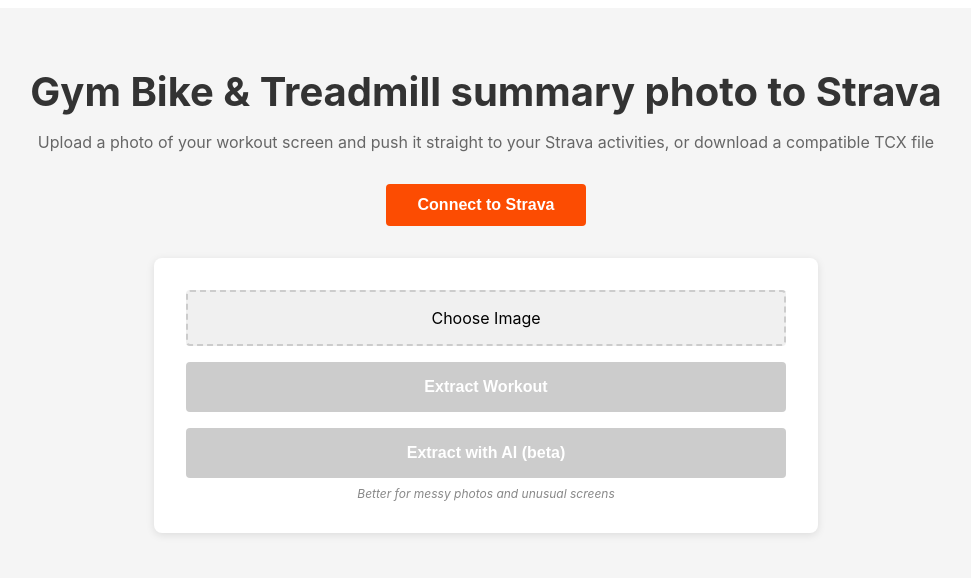
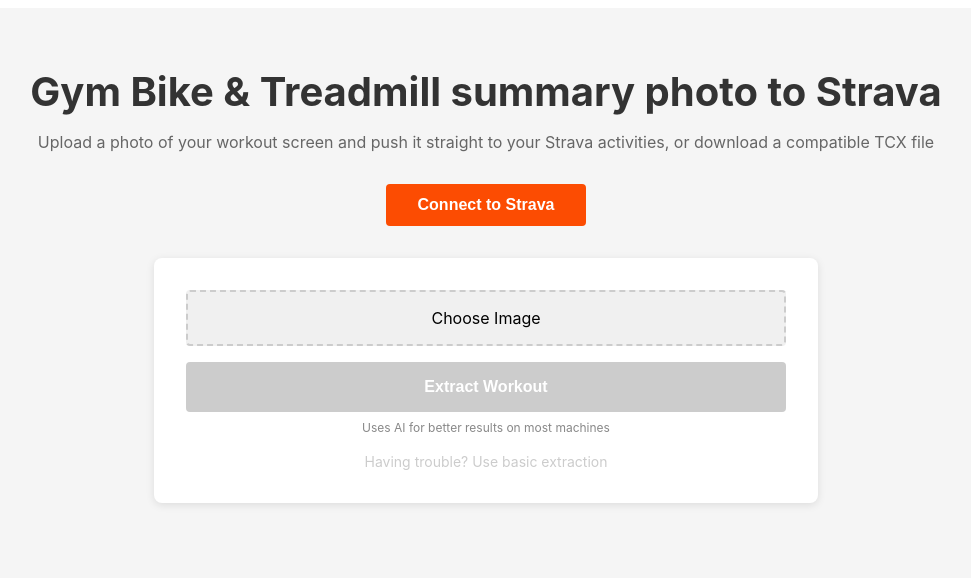
Before and after one commit to mattkeehan/gym-bike-2-strava, a Next.js app: page / in a window 1280 px wide. Shown: the top 578 px of the page, without its empty margins (154-1125 px from the left). Built offline with nearby package versions, Linux system fonts and the light colour scheme.

Commit message:
tidied interface

```diff
--- a/pages/index.tsx
+++ b/pages/index.tsx
@@ -67,10 +67,9 @@
   const [extractedText, setExtractedText] = useState<string>('');
   const [metrics, setMetrics] = useState<WorkoutMetrics | null>(null);
   const [loading, setLoading] = useState(false);
-  const [loadingAI, setLoadingAI] = useState(false);
   const [error, setError] = useState<string>('');
   const [manualEdit, setManualEdit] = useState(false);
-  const [showAISuggestion, setShowAISuggestion] = useState(false);
+  const [showOCRFallback, setShowOCRFallback] = useState(false);
 
   // Graph extraction state
   const [cropMode, setCropMode] = useState(false);
@@ -181,7 +180,7 @@
       setManualEdit(false);
       setCropBox(null);
       setCropMode(false);
-      setShowAISuggestion(false);
+      setShowOCRFallback(false);
 
       // Create preview URL
       const url = URL.createObjectURL(selectedFile);
@@ -197,73 +196,13 @@
 
     setLoading(true);
     setError('');
-    setShowAISuggestion(false);
-
-    try {
-      // Extract text using OCR
-      const text = await extractTextFromImage(file);
-      setExtractedText(text);
-
-      // Parse the extracted text
-      const parsedMetrics = parseWorkoutMetrics(text);
-
-      if (!parsedMetrics) {
-        setError('Could not parse workout metrics. Please use manual entry below.');
-        setManualEdit(true);
-        setShowAISuggestion(true); // OCR completely failed
-        return;
-      }
-
-      setMetrics(parsedMetrics);
-      populateEditFields(parsedMetrics);
-
-      // Check if metrics are incomplete and suggest AI extraction
-      const incomplete = isMetricsIncomplete(parsedMetrics);
-      if (incomplete) {
-        setShowAISuggestion(true);
-      }
-    } catch (err) {
-      setError('Failed to extract workout data. Please try manual entry.');
-      setManualEdit(true);
-      setShowAISuggestion(true); // OCR failed
-      console.error(err);
-    } finally {
-      setLoading(false);
-    }
-  };
-
-  // Helper to check if key metrics are missing
-  const isMetricsIncomplete = (m: WorkoutMetrics): boolean => {
-    // Missing duration is always incomplete
-    if (!m.durationSeconds) return true;
-
-    // For bike workouts, check watts
-    if (m.type === 'bike') {
-      if (!m.avgWatts || !m.maxWatts) return true;
-    }
-
-    // For run workouts, check pace or distance
-    if (m.type === 'run') {
-      if (!m.avgPaceSeconds && !m.distanceKm) return true;
-    }
-
-    return false;
-  };
-
-  const handleExtractWithAI = async () => {
-    if (!file) {
-      setError('Please select an image first');
-      return;
-    }
-
-    setLoadingAI(true);
-    setError('');
+    setShowOCRFallback(false);
 
     try {
       // Resize image to reduce payload size
       const resizedImageData = await resizeImageForAPI(file);
 
-      // Call AI extraction API
+      // Call AI extraction API (now the default)
       const response = await fetch('/api/extract-ai', {
         method: 'POST',
         headers: { 'Content-Type': 'application/json' },
@@ -297,19 +236,55 @@
 
       // Validate we have minimum required fields
       if (!parsedMetrics.durationSeconds) {
-        throw new Error('AI could not extract duration. Please use manual entry.');
+        throw new Error('Could not extract duration from image');
       }
 
       setMetrics(parsedMetrics);
       populateEditFields(parsedMetrics);
-      setExtractedText(`AI Extraction (confidence: ${aiResult.confidence ? (aiResult.confidence * 100).toFixed(0) : 'N/A'}%)\n${aiResult.notes || ''}`);
-      setShowAISuggestion(false); // Dismiss suggestion on success
+      setExtractedText(`AI Extraction (confidence: ${aiResult.confidence ? (aiResult.confidence * 100).toFixed(0) : 'N/A'}%)
+${aiResult.notes || ''}`);
     } catch (err: any) {
-      setError(err.message || 'AI extraction failed. Try OCR or manual entry.');
+      setError('AI extraction didn\'t work for this image.');
+      setShowOCRFallback(true);
       setManualEdit(true);
       console.error('AI extraction error:', err);
     } finally {
-      setLoadingAI(false);
+      setLoading(false);
+    }
+  };
+
+  const handleBasicExtract = async () => {
+    if (!file) {
+      setError('Please select an image first');
+      return;
+    }
+
+    setLoading(true);
+    setError('');
+    setShowOCRFallback(false);
+
+    try {
+      // Extract text using OCR (basic fallback method)
+      const text = await extractTextFromImage(file);
+      setExtractedText(text);
+
+      // Parse the extracted text
+      const parsedMetrics = parseWorkoutMetrics(text);
+
+      if (!parsedMetrics) {
+        setError('Could not parse workout metrics. Please use manual entry below.');
+        setManualEdit(true);
+        return;
+      }
+
+      setMetrics(parsedMetrics);
+      populateEditFields(parsedMetrics);
+    } catch (err) {
+      setError('Failed to extract workout data. Please use manual entry.');
+      setManualEdit(true);
+      console.error(err);
+    } finally {
+      setLoading(false);
     }
   };
 
@@ -665,20 +640,20 @@
             {loading ? 'Extracting...' : 'Extract Workout'}
           </button>
 
-          <div style={styles.aiButtonWrapper}>
-            <button
-              onClick={handleExtractWithAI}
-              disabled={!file || loadingAI}
+          <div style={styles.helperText}>
+            Uses AI for better results on most machines
+          </div>
+
+          <div style={styles.fallbackLink}>
+            <a
+              onClick={handleBasicExtract}
               style={{
-                ...styles.aiButton,
-                ...((!file || loadingAI) && styles.buttonDisabled),
+                ...styles.link,
+                ...((loading || !file) && styles.linkDisabled),
               }}
             >
-              {loadingAI ? 'Extracting with AI...' : 'Extract with AI (beta)'}
-            </button>
-            <span style={styles.aiButtonHint}>
-              Better for messy photos and unusual screens
-            </span>
+              Having trouble? Use basic extraction
+            </a>
           </div>
 
           {error && (
@@ -687,12 +662,12 @@
             </div>
           )}
 
-          {showAISuggestion && !loadingAI && (
-            <div style={styles.aiSuggestion}>
-              <div style={styles.aiSuggestionContent}>
-                <span>💡 Having trouble with this photo? Try AI extraction (beta).</span>
+          {showOCRFallback && (
+            <div style={styles.fallbackSuggestion}>
+              <div style={styles.fallbackSuggestionContent}>
+                <span>Try <a onClick={handleBasicExtract} style={styles.inlineLink}>basic extraction</a> instead, or use manual entry below.</span>
                 <button
-                  onClick={() => setShowAISuggestion(false)}
+                  onClick={() => setShowOCRFallback(false)}
                   style={styles.dismissButton}
                   aria-label="Dismiss"
                 >
@@ -1330,50 +1305,53 @@
     fontWeight: 'bold',
     textDecoration: 'underline',
   },
-  aiButtonWrapper: {
-    marginTop: '1rem',
-    display: 'flex',
-    flexDirection: 'column',
-    alignItems: 'center',
-    gap: '0.5rem',
-  },
-  aiButton: {
-    width: '100%',
-    padding: '1rem',
-    fontSize: '1rem',
-    fontWeight: 'bold',
-    color: 'white',
-    backgroundColor: '#9C27B0',
-    border: 'none',
-    borderRadius: '4px',
-    cursor: 'pointer',
-    transition: 'background-color 0.2s',
-  },
-  aiButtonHint: {
+  helperText: {
+    marginTop: '0.5rem',
     fontSize: '0.75rem',
     color: '#888',
-    fontStyle: 'italic',
     textAlign: 'center',
   },
-  aiSuggestion: {
+  fallbackLink: {
+    marginTop: '1rem',
+    textAlign: 'center',
+  },
+  link: {
+    fontSize: '0.875rem',
+    color: '#2196F3',
+    textDecoration: 'underline',
+    cursor: 'pointer',
+    transition: 'color 0.2s',
+  },
+  linkDisabled: {
+    color: '#ccc',
+    cursor: 'not-allowed',
+    textDecoration: 'none',
+  },
+  fallbackSuggestion: {
     marginTop: '1rem',
     padding: '1rem',
-    backgroundColor: '#f3e5f5',
-    border: '1px solid #9C27B0',
+    backgroundColor: '#fff3e0',
+    border: '1px solid #ff9800',
     borderRadius: '4px',
   },
-  aiSuggestionContent: {
+  fallbackSuggestionContent: {
     display: 'flex',
     justifyContent: 'space-between',
     alignItems: 'center',
     gap: '1rem',
-    color: '#6a1b9a',
+    color: '#e65100',
     fontSize: '0.875rem',
+  },
+  inlineLink: {
+    color: '#2196F3',
+    textDecoration: 'underline',
+    cursor: 'pointer',
+    fontWeight: '500',
   },
   dismissButton: {
     background: 'none',
     border: 'none',
-    color: '#6a1b9a',
+    color: '#e65100',
     fontSize: '1.25rem',
     cursor: 'pointer',
     padding: '0',
```
